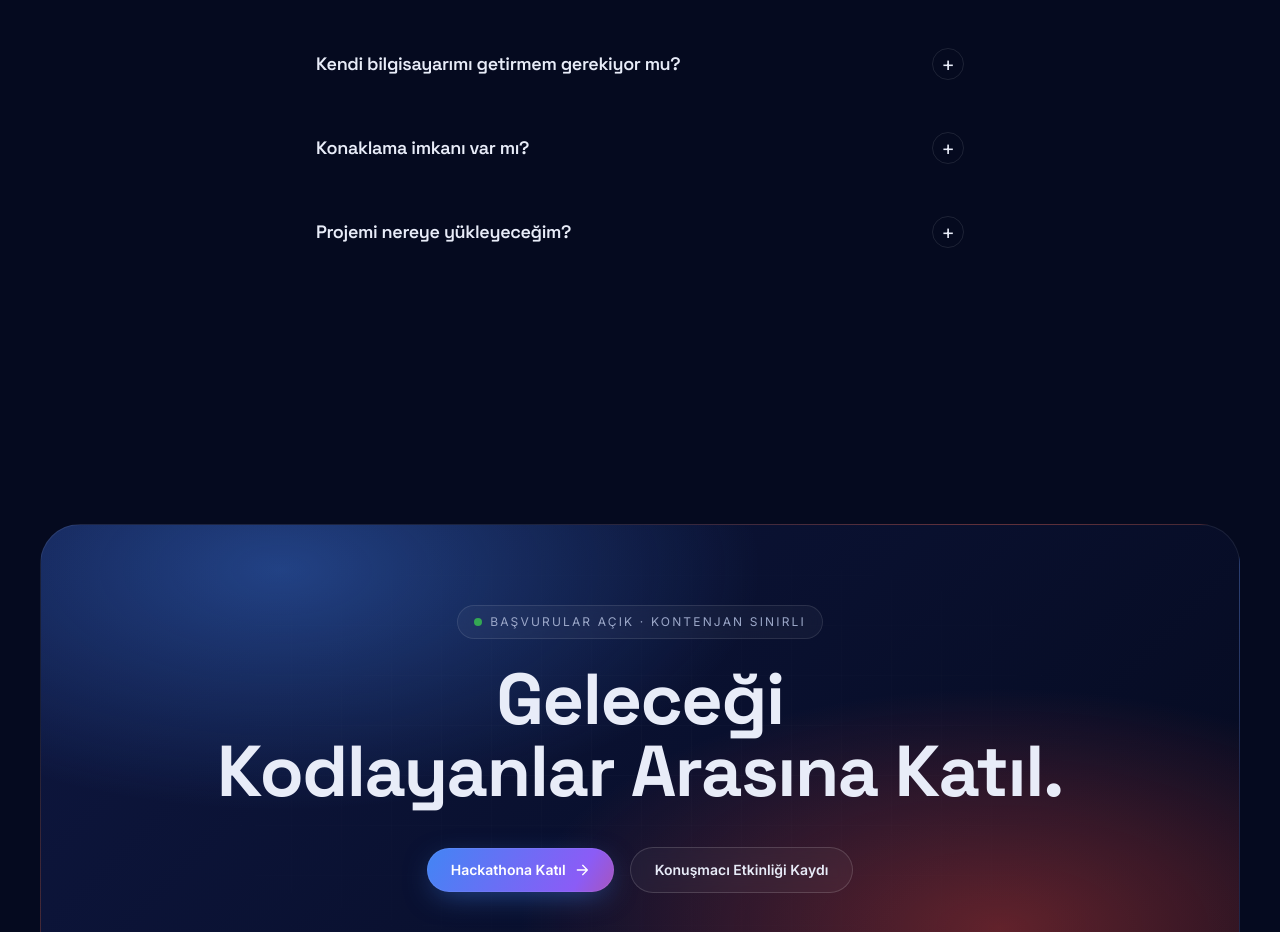
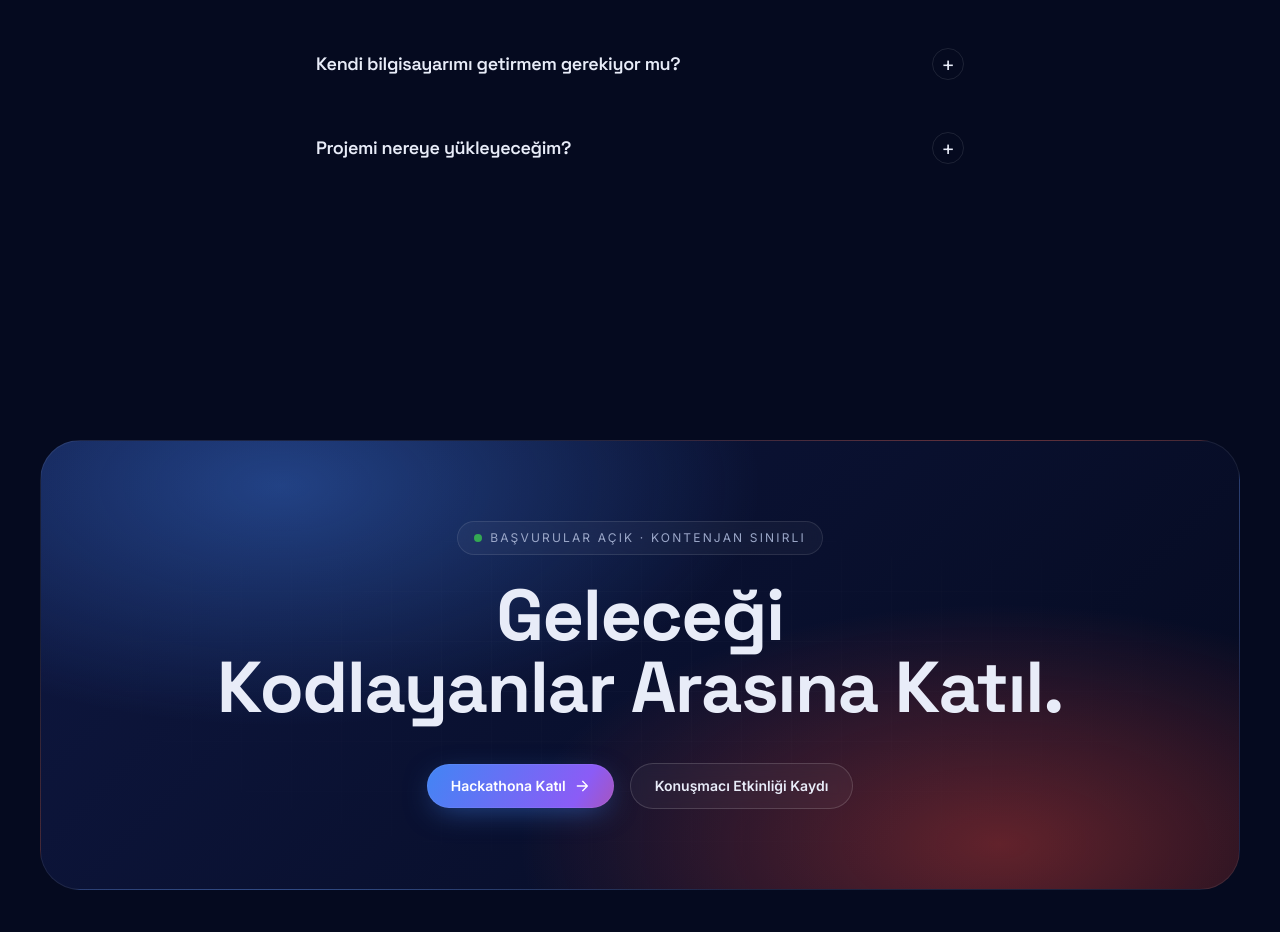
Before and after one commit to BeyzaESER22/HackatonWebSitesi, a Next.js app: page / in a window 1280 px wide. Shown: the part 8200-9132 px from the top of the page. Built offline with nearby package versions, Linux system fonts and the light colour scheme; no server answers.

Commit message:
Remove accommodation question from FAQ
Removed accommodation information from FAQ section.

```diff
--- a/src/data/faq.js
+++ b/src/data/faq.js
@@ -24,10 +24,6 @@ export const faq = [
     a: 'Evet, kendi laptop\'unu, şarj aleti ve gerekli donanımını getirmen gerekiyor. Mekanda yüksek hızlı internet, yeterli priz ve dinlenme alanları sağlanacak.'
   },
   {
-    q: 'Konaklama imkanı var mı?',
-    a: 'Etkinlik 2 gün boyunca açık formatta gerçekleşir; mekan tüm gece boyunca açıktır. Kampüs içi dinlenme alanları mevcuttur. Şehir dışından gelen katılımcılar için anlaşmalı otel listesi paylaşılacaktır.'
-  },
-  {
     q: 'Projemi nereye yükleyeceğim?',
     a: 'Etkinliğin son saatinde Demo Day öncesinde /projects/submit sayfasından ekip bilgileri, repo, demo linki ve ekran görüntüsünüzle birlikte gönderebilirsiniz. Onaylanan projeler galeri sayfasında sergilenir.'
   }
```
